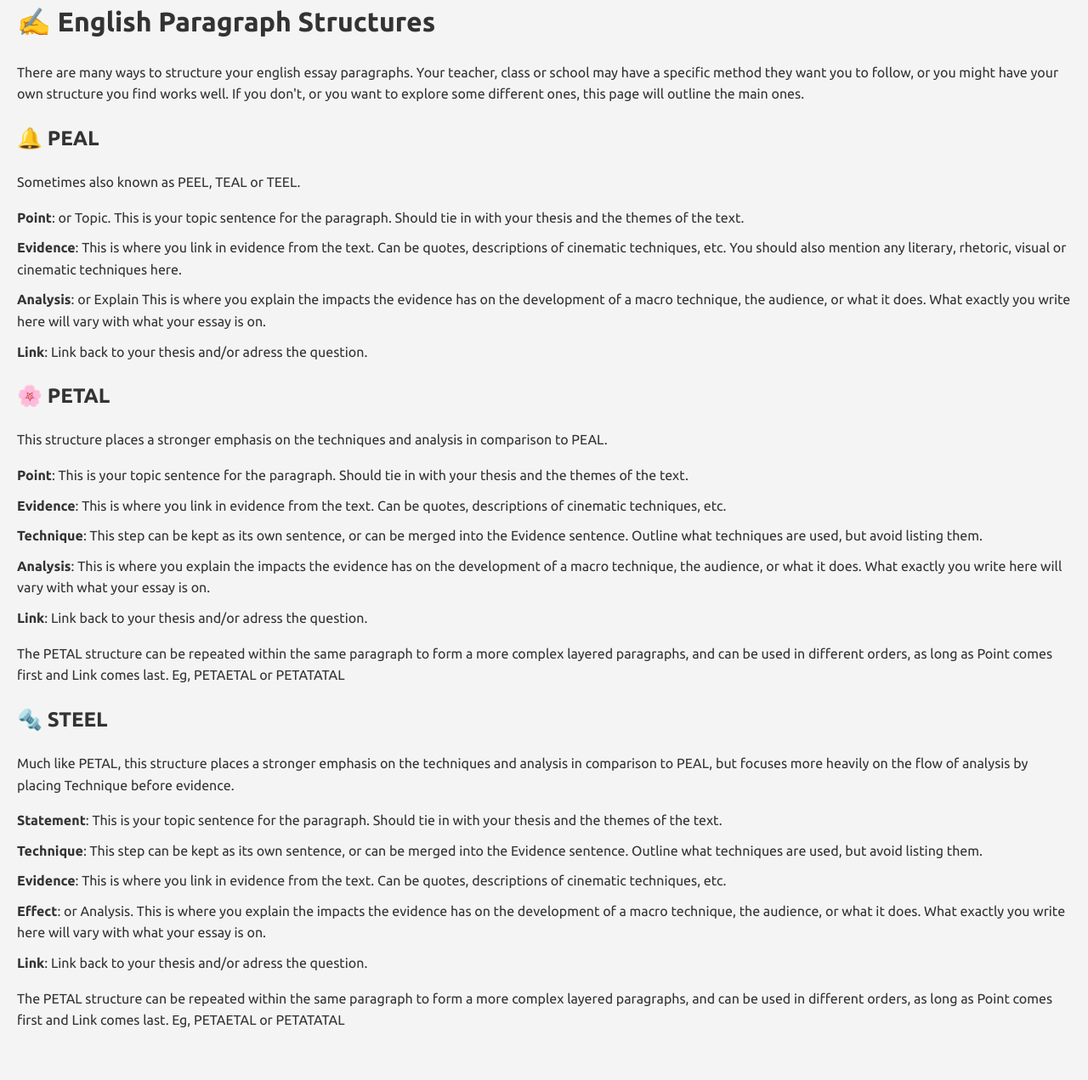
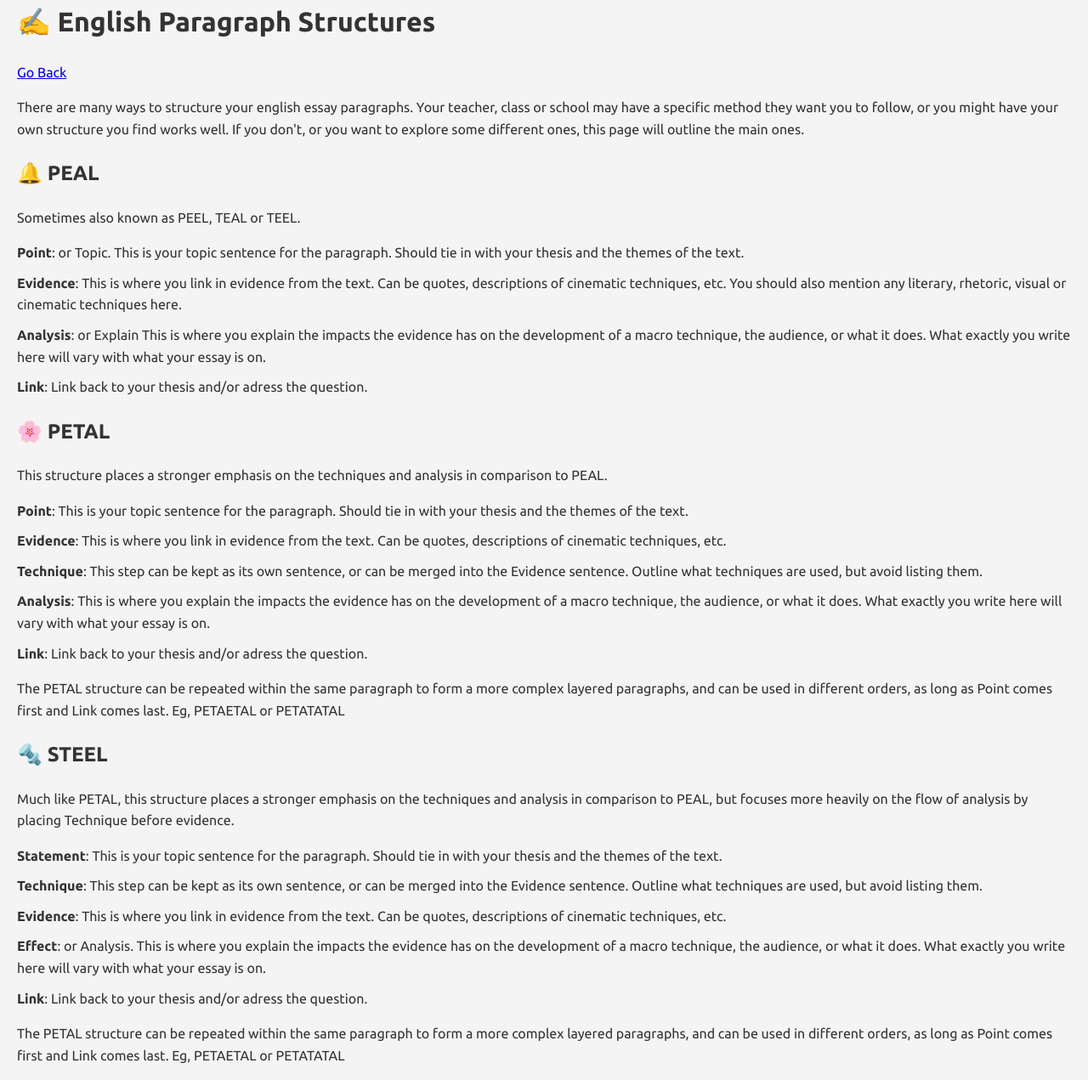
Before and after one commit to lerttt/rrr.hsc, a Jekyll site: the page built from English/Paragraphs.html, in a window 1280 px wide. Shown: the whole page at 85% size. Built offline with Jekyll 4.4.1, drawn with Linux system fonts in a browser that asks for light colours; before the commit the page ends 1230 px from its top, so only the background shows below that.

Commit message:
Update Paragraphs.html

```diff
--- a/English/Paragraphs.html
+++ b/English/Paragraphs.html
@@ -3,6 +3,7 @@ layout: default
 title: English Paragraph Structures
 ---
 <h1>✍ English Paragraph Structures</h1>
+<a href="../">Go Back</a>
 <p>There are many ways to structure your english essay paragraphs. Your teacher, class or school may have a specific method they want you to follow, or you might have your own structure you find works well. If you don't, or you want to explore some different ones, this page will outline the main ones. </p>
 
 <h2>🔔 PEAL</h2>
```
